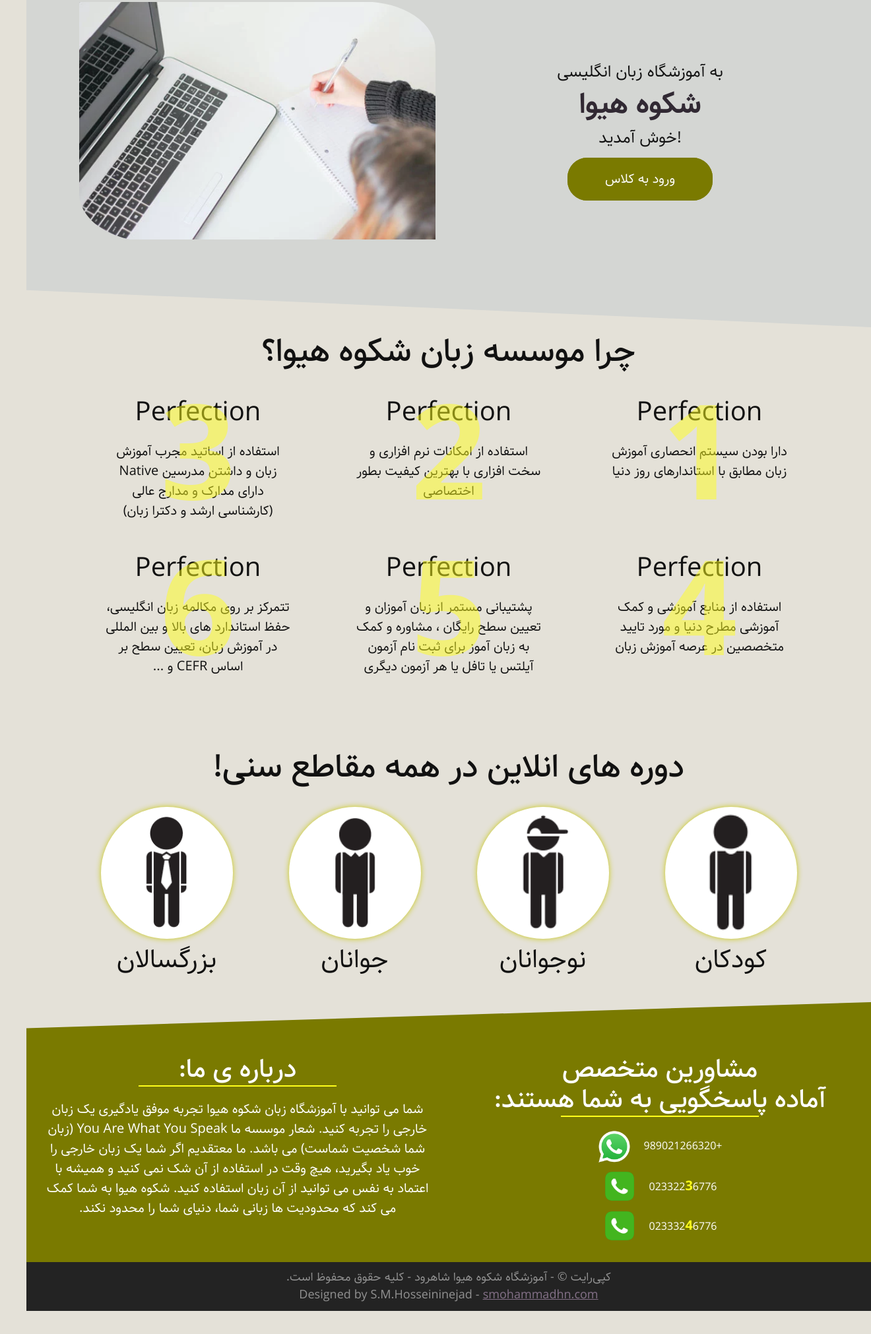
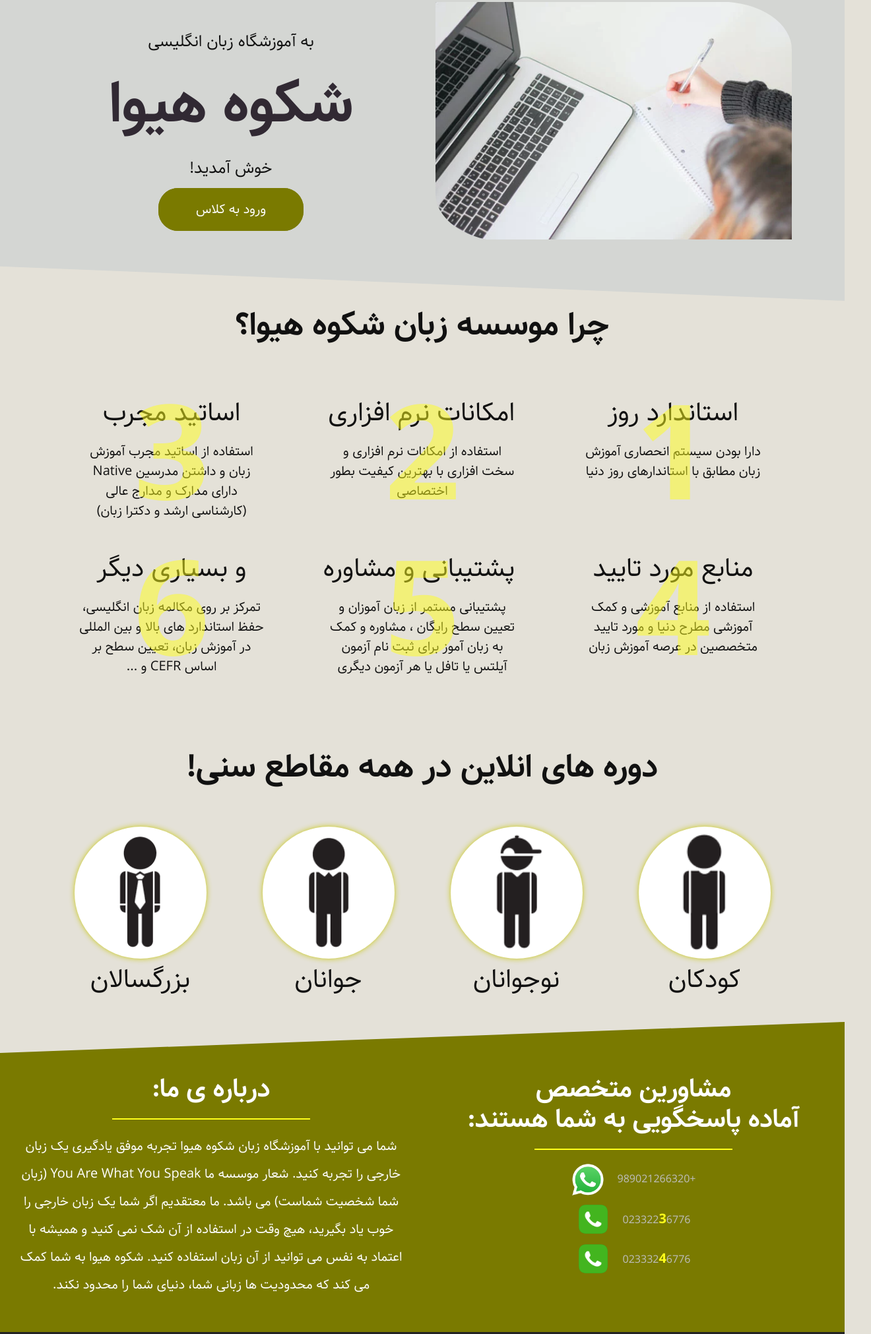
Before and after one commit to smohammadhn/hivasls, a website: page index.html in a window 1280 px wide. Shown: the part 193-2215 px from the top of the page at 66% size, 1320 px wide, since content can reach past the window. Before the commit the page ends 2180 px from the top, so only its background shows below. Drawn offline with nearby package versions, Linux system fonts and the light colour scheme.

Commit message:
applying changes + fixing bugs.

```diff
--- a/index.html
+++ b/index.html
@@ -7,7 +7,7 @@
     <meta name="viewport" content="width=device-width, initial-scale=1.0" />
     <meta
       name="description"
-      content="Shokuh-e-Hiva is an English language school for everyone"
+      content="آموزشگاه زبان شکوه هیوا به شما کمک می کند که محدودیت های زبانی شما، دنیای شما را محدود نکند."
     />
     <meta name="theme-color" content="#e6e600" />
     <link rel="stylesheet" href="styles/styles.css" />
@@ -27,7 +27,7 @@
         <div class="header__content" data-aos="fade-right">
           <h3 class="sub-heading">به آموزشگاه زبان انگلیسی</h3>
           <h1 class="institute-name">شکوه هیوا</h1>
-          <h3 class="sub-heading last-sub-heading">!خوش آمدید</h3>
+          <h3 class="sub-heading last-sub-heading">خوش آمدید!</h3>
           <a
             class="btn btn-primary header__btn"
             href="https://hivasls.ir/b/signin"
@@ -55,14 +55,14 @@
       <div class="why-us-container">
         <div class="why-us__item" data-aos="zoom-in-up">
           <h2 class="why-us__number">1</h2>
-          <h3 class="why-us__title">perfection</h3>
+          <h3 class="why-us__title">استاندارد روز</h3>
           <p class="why-us__content">
             دارا بودن سیستم انحصاری آموزش زبان مطابق با استاندارهای روز دنیا
           </p>
         </div>
         <div class="why-us__item" data-aos="zoom-in-up">
           <h2 class="why-us__number">2</h2>
-          <h3 class="why-us__title">perfection</h3>
+          <h3 class="why-us__title">امکانات نرم افزاری</h3>
           <p class="why-us__content">
             استفاده از امکانات نرم افزاری و سخت افزاری با بهترین کیفیت بطور
             اختصاصی
@@ -70,7 +70,7 @@
         </div>
         <div class="why-us__item" data-aos="zoom-in-up">
           <h2 class="why-us__number">3</h2>
-          <h3 class="why-us__title">perfection</h3>
+          <h3 class="why-us__title">اساتید مجرب</h3>
           <p class="why-us__content">
             استفاده از اساتید مجرب آموزش زبان و داشتن مدرسین Native دارای مدارک
             و مدارج عالی (کارشناسی ارشد و دکترا زبان)
@@ -78,7 +78,7 @@
         </div>
         <div class="why-us__item" data-aos="zoom-in-up">
           <h2 class="why-us__number">4</h2>
-          <h3 class="why-us__title">perfection</h3>
+          <h3 class="why-us__title">منابع مورد تایید</h3>
           <p class="why-us__content">
             استفاده از منابع آموزشی و کمک آموزشی مطرح دنیا و مورد تایید متخصصین
             در عرصه آموزش زبان
@@ -86,7 +86,7 @@
         </div>
         <div class="why-us__item" data-aos="zoom-in-up">
           <h2 class="why-us__number">5</h2>
-          <h3 class="why-us__title">perfection</h3>
+          <h3 class="why-us__title">پشتیبانی و مشاوره</h3>
           <p class="why-us__content">
             پشتیبانی مستمر از زبان آموزان و تعیین سطح رایگان ، مشاوره و کمک به
             زبان آموز برای ثبت نام آزمون آیلتس یا تافل یا هر آزمون دیگری
@@ -94,9 +94,9 @@
         </div>
         <div class="why-us__item" data-aos="zoom-in-up">
           <h2 class="why-us__number">6</h2>
-          <h3 class="why-us__title">perfection</h3>
+          <h3 class="why-us__title">و بسیاری دیگر</h3>
           <p class="why-us__content">
-            تتمرکز بر روی مکالمه زبان انگلیسی، حفظ استاندارد های بالا و بین
+            تمرکز بر روی مکالمه زبان انگلیسی، حفظ استاندارد های بالا و بین
             المللی در آموزش زبان، تعیین سطح بر اساس CEFR و ...
           </p>
         </div>
@@ -164,7 +164,10 @@
           </p>
         </div>
         <div class="footer__contactUs" data-aos="zoom-in">
-          <h3 class="heading footer__heading">مشاورین متخصص <br> آماده پاسخگویی به شما هستند:</h3>
+          <h3 class="heading footer__heading">
+            مشاورین متخصص <br />
+            آماده پاسخگویی به شما هستند:
+          </h3>
           <div class="line"></div>
           <div class="footer__media-container">
             <div class="contactUs-media">
@@ -209,7 +212,7 @@
         <p class="copyright__content">
           کپی‌رایت © - آموزشگاه شکوه هیوا شاهرود - کلیه حقوق محفوظ است.
         </p>
-        <p class="center copyright__content">
+        <p class="copyright__content designer">
           Designed by S.M.Hosseininejad -
           <a class="link-small" href="https://www.smohammadhn.com/"
             >smohammadhn.com</a
--- a/styles/styles.css
+++ b/styles/styles.css
@@ -20,31 +20,31 @@
 
 @font-face {
   font-family: Samim;
-  src: url('/fonts/Samim.eot');
-  src: url('/fonts/Samim.eot?#iefix') format('embedded-opentype'),
-       url('/fonts/Samim.woff2') format('woff2'),
-       url('/fonts/Samim.woff') format('woff'),
-       url('/fonts/Samim.ttf') format('truetype');
+  src: url("/fonts/Samim.eot");
+  src: url("/fonts/Samim.eot?#iefix") format("embedded-opentype"),
+    url("/fonts/Samim.woff2") format("woff2"),
+    url("/fonts/Samim.woff") format("woff"),
+    url("/fonts/Samim.ttf") format("truetype");
   font-weight: normal;
 }
 
 @font-face {
   font-family: Samim;
-  src: url('/fonts/Samim-Bold.eot');
-  src: url('/fonts/Samim-Bold.eot?#iefix') format('embedded-opentype'),
-       url('/fonts/Samim-Bold.woff2') format('woff2'),
-       url('/fonts/Samim-Bold.woff') format('woff'),
-       url('/fonts/Samim-Bold.ttf') format('truetype');
+  src: url("/fonts/Samim-Bold.eot");
+  src: url("/fonts/Samim-Bold.eot?#iefix") format("embedded-opentype"),
+    url("/fonts/Samim-Bold.woff2") format("woff2"),
+    url("/fonts/Samim-Bold.woff") format("woff"),
+    url("/fonts/Samim-Bold.ttf") format("truetype");
   font-weight: bold;
 }
 
 @font-face {
   font-family: Samim;
-  src: url('/fonts/Samim-Medium.eot');
-  src: url('/fonts/Samim-Medium.eot?#iefix') format('embedded-opentype'),
-       url('/fonts/Samim-Medium.woff2') format('woff2'),
-       url('/fonts/Samim-Medium.woff') format('woff'),
-       url('/fonts/Samim-Medium.ttf') format('truetype');
+  src: url("/fonts/Samim-Medium.eot");
+  src: url("/fonts/Samim-Medium.eot?#iefix") format("embedded-opentype"),
+    url("/fonts/Samim-Medium.woff2") format("woff2"),
+    url("/fonts/Samim-Medium.woff") format("woff"),
+    url("/fonts/Samim-Medium.ttf") format("truetype");
   font-weight: 500;
 }
 
@@ -66,9 +66,9 @@ p {
 h1 {
   text-transform: uppercase;
   font-weight: bold;
-  font-size: 6rem;
+  font-size: 9rem;
   color: #312933;
-  margin: 1rem 0;
+  margin: 3rem 0;
 }
 h2,
 h3 {
@@ -92,13 +92,10 @@ a {
 .link-small {
   font-size: 1.8rem;
 }
-.institute-name {
-  font-size: 4.5rem;
-}
 .heading {
   text-align: center;
-  margin-bottom: 2rem;
-  font-weight: 500;
+  margin-bottom: 6rem;
+  font-weight: bold;
 }
 .center {
   text-align: center;
@@ -168,7 +165,7 @@ img {
 }
 .block-header-container {
   background-color: #d4d6d3;
-  padding: 4rem 0 10rem;
+  padding: 4rem 0 6rem;
 }
 .block-header {
   display: grid;
@@ -182,6 +179,7 @@ img {
 .header__image {
   clip-path: inset(0 0 0 0 round 0 20% 0 20%);
   margin: 3rem 1rem;
+  order: -1;
 }
 .sub-heading {
   font-size: 2.5rem;
@@ -218,13 +216,16 @@ img {
 .why-us__number {
   position: absolute;
   font-size: 20rem;
-  left: -50%;
-  right: -50%;
+  left: 0;
+  right: 0;
   top: 120px;
   margin: 0;
   transform: translatey(-50%);
   opacity: 0.5;
   color: var(--yellow-light);
+}
+.why-us__title {
+  white-space: nowrap;
 }
 @media screen and (min-width: 1024px) {
   .why-us-container {
@@ -253,7 +254,7 @@ img {
 .line {
   border-bottom: 2px solid var(--yellow-light);
   width: 300px;
-  margin: 0 auto;
+  margin: 2rem auto 0;
 }
 .block-footer {
   background: var(--yellow-dark);
@@ -268,6 +269,9 @@ img {
 .footer__about {
   padding: 3rem;
   order: 2;
+}
+.footer__about p {
+  line-height: 2.1;
 }
 .footer__about *,
 .footer__contactUs * {
@@ -297,6 +301,11 @@ img {
 .contactUs-media__number {
   font-size: 1.6rem;
   text-decoration: none;
+  color: #bebebe;
+}
+.contactUs-media__number:hover {
+  color: #fff;
+  transform: scale(1.01);
 }
 .red {
   color: var(--yellow-light);
@@ -324,3 +333,9 @@ img {
 .copyright-container {
   padding: 1rem;
 }
+.copyright-container p + p {
+  margin-top: 1rem;
+}
+.designer, .designer a {
+  font-size: 1.4rem;
+}
```
Also changed, not shown: playground.html (added, +32 -0 lines).
